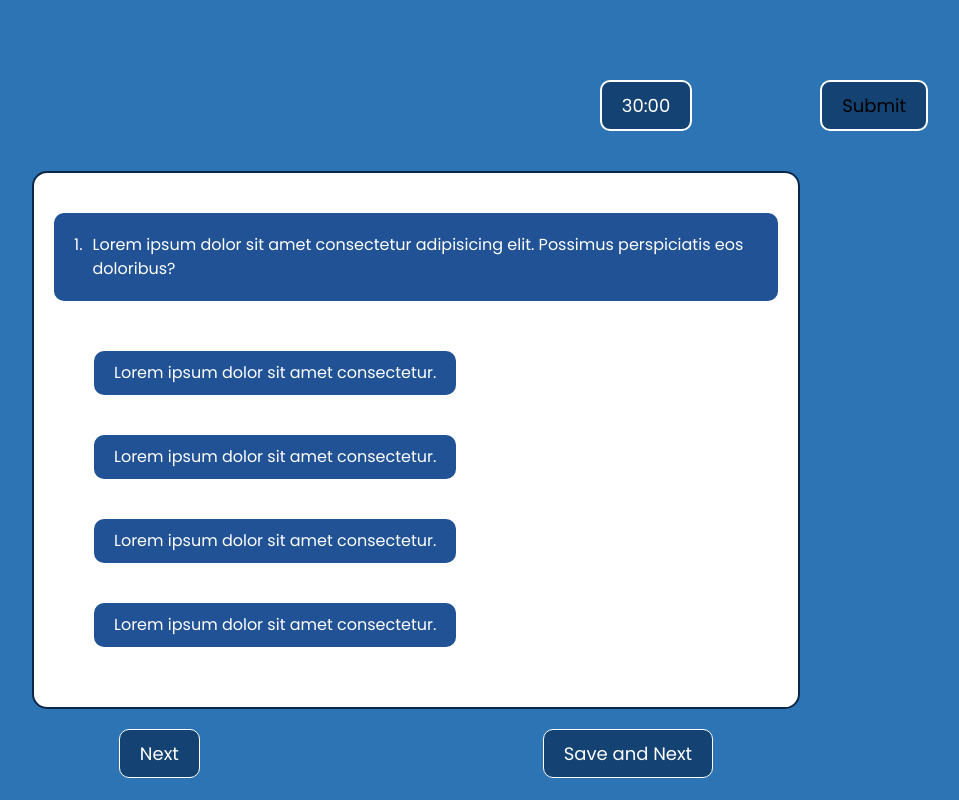
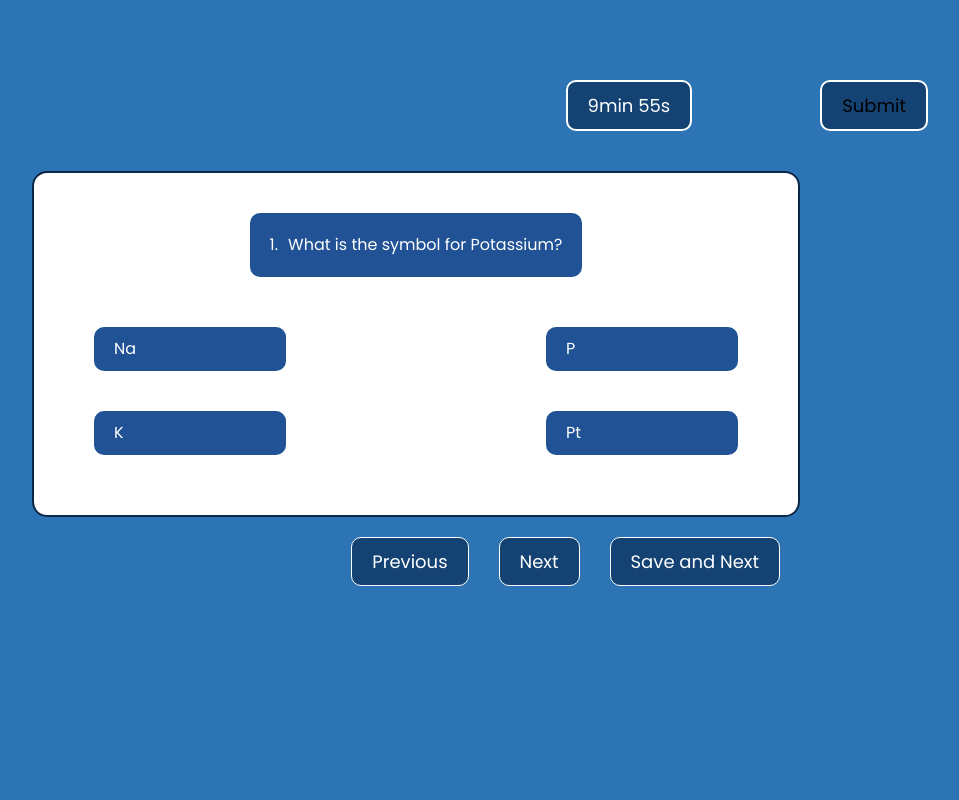
Before and after one commit to cest-nitr/gateportal__, a React (Create React App) app: page / in a window 1280 px wide. Shown: the whole page, without its empty margins (224-1183 px from the left). Built offline with nearby package versions, Linux system fonts and the light colour scheme.

Commit message:
functionality added

```diff
--- a/src/Quiz.css
+++ b/src/Quiz.css
@@ -4,8 +4,11 @@
   padding: 0;
   margin: 0;
 }
+body{
+  background:#2C74B3;
+}
 .quizbody{
-  background:#2C74B3;
+  /* background:#2C74B3; */
   min-height: 100vh;
 }
 .utils{
@@ -42,7 +45,7 @@
   color: white;
 }
 .quiz-box{
-  width:60vw;
+  max-width:60vw;
   margin: 5vh auto 20px;
   background: white;
   border:2px solid #0A2647;
@@ -77,6 +80,8 @@
   list-style: none;
   display: flex;
   flex-wrap: wrap;
+  gap: 5vw;
+  row-gap: 0;
   flex-direction: row;
   justify-content: space-between;
 }
@@ -103,10 +108,13 @@
   box-shadow: 2px 4px 2px rgb(205, 202, 202);
 }
 .buttons{
-  margin: 0 auto;
+  width: 60vw;
+  margin: 0 auto 10vh;
+  padding: 0 20px;
   display:flex;
   flex-direction: row;
-  justify-content: space-evenly;
+  justify-content: flex-end;
+  gap: 30px;
   flex-wrap: wrap;
 }
 .buttons > *{
@@ -124,3 +132,8 @@
   transform: translate(0,-2px);
   cursor: pointer;
 }
+@media screen and (max-width: 700px){
+  .quiz-box,.buttons{
+    width: 90vw;
+  }
+}
--- a/src/components/Question.js
+++ b/src/components/Question.js
@@ -0,0 +1,61 @@
+const data = {
+    questions : [
+        {
+            num: 1,
+            question:"What is the symbol for Potassium?",
+            answer: "K",
+            options: [
+                "Na",
+                "P",
+                "K",
+                "Pt"
+            ]
+        },
+        {
+            num: 2,
+            question:"Which plannet is the hottest in our Solar System?",
+            answer: "Venus",
+            options: [
+                "Mercury",
+                "Venus",
+                "Mars",
+                "Jupiter"
+            ]
+        },
+        {
+            num: 3,
+            question:"Who played the Iron Man in Marvel Cinematic Universe?",
+            answer: "Robert Downey Jr.",
+            options: [
+                "Robert Downey Jr.",
+                "Hugh Jackman",
+                "Tom Cruise",
+                "Johnny Depp"
+            ]
+        },
+        {
+            num: 4,
+            question:"What country won the very first FIFA World Cup in 1930?",
+            answer: "Uruguay",
+            options: [
+                "Argentina",
+                "Brazil",
+                "Germany",
+                "Uruguay"
+            ]
+        },
+        {
+            num: 5,
+            question:"How many eyes does a bee have?",
+            answer: "5",
+            options: [
+                "2",
+                "4",
+                "5",
+                "6",
+            ]
+        }
+    ]
+}
+
+export default data;
--- a/src/components/Quiz.js
+++ b/src/components/Quiz.js
@@ -1,29 +1,67 @@
 import React from 'react'
+import data from './Question';
 
 export default function Quiz() {
+  const {questions} = data;
+  const [queCount, setQueCount] = React.useState(0);
+  const [counter, setCounter] = React.useState(600);
+  React.useEffect(() => {
+    const timer = counter > 0 && setInterval(() => setCounter(counter - 1),1000);
+    return () => clearInterval(timer);
+  }, [counter]);
+  const minutes = Math.trunc(counter/60);
+
+  function submit() {
+    console.log('Quiz submitted.')
+  }
+  function prevQue(){
+    console.log('getting to the previous question');
+    if(queCount === 0){
+      setQueCount(questions.length -1)
+    }else{
+      setQueCount(queCount -1);
+    }
+  };
+  function nextQue(){
+    console.log('getting to the next question');
+    if(queCount === questions.length -1){
+      setQueCount(0);
+    }else{
+      setQueCount(queCount +1);
+    }
+  };
+  function save_nextQue(){
+    console.log('saving and getting to the next question');
+    if(queCount === questions.length -1){
+      setQueCount(0);
+    }else{
+      setQueCount(queCount +1);
+    }
+  };
   return (
     <div className='quizbody'>
       <div className="utils">
-        <button className="timer"><span>30:00</span></button>
-        <button className="submit-btn">Submit</button>
+        <button className="timer"><span>{minutes}min {counter%60}s</span></button>
+        <button className="submit-btn" onClick={submit}>Submit</button>
       </div>
       <div className="quiz-box">
         <div className="question-box">
-          <p className='question-num'><span>1</span>.</p>
-          <p className='question-title'>Lorem ipsum dolor sit amet consectetur adipisicing elit. Possimus perspiciatis eos doloribus?</p>
+          <p className='question-num'><span>{questions[queCount].num}</span>.</p>
+          <p className='question-title'>{questions[queCount].question}</p>
         </div>
         <div className="answer-box">
           <ul className="option-list">
-            <li>Lorem ipsum dolor sit amet consectetur.</li>
-            <li>Lorem ipsum dolor sit amet consectetur.</li>
-            <li>Lorem ipsum dolor sit amet consectetur.</li>
-            <li>Lorem ipsum dolor sit amet consectetur.</li>
+            <li>{questions[queCount].options[0]}</li>
+            <li>{questions[queCount].options[1]}</li>
+            <li>{questions[queCount].options[2]}</li>
+            <li>{questions[queCount].options[3]}</li>
           </ul>
         </div>
       </div>
       <div className="buttons">
-        <button className="next-btn">Next</button>
-        <button className="save-next-btn">Save and Next</button>
+        <button className="prev-btn" onClick={prevQue}>Previous</button>
+        <button className="next-btn" onClick={nextQue}>Next</button>
+        <button className="save-next-btn" onClick={save_nextQue}>Save and Next</button>
       </div>
     </div>
   )
```
